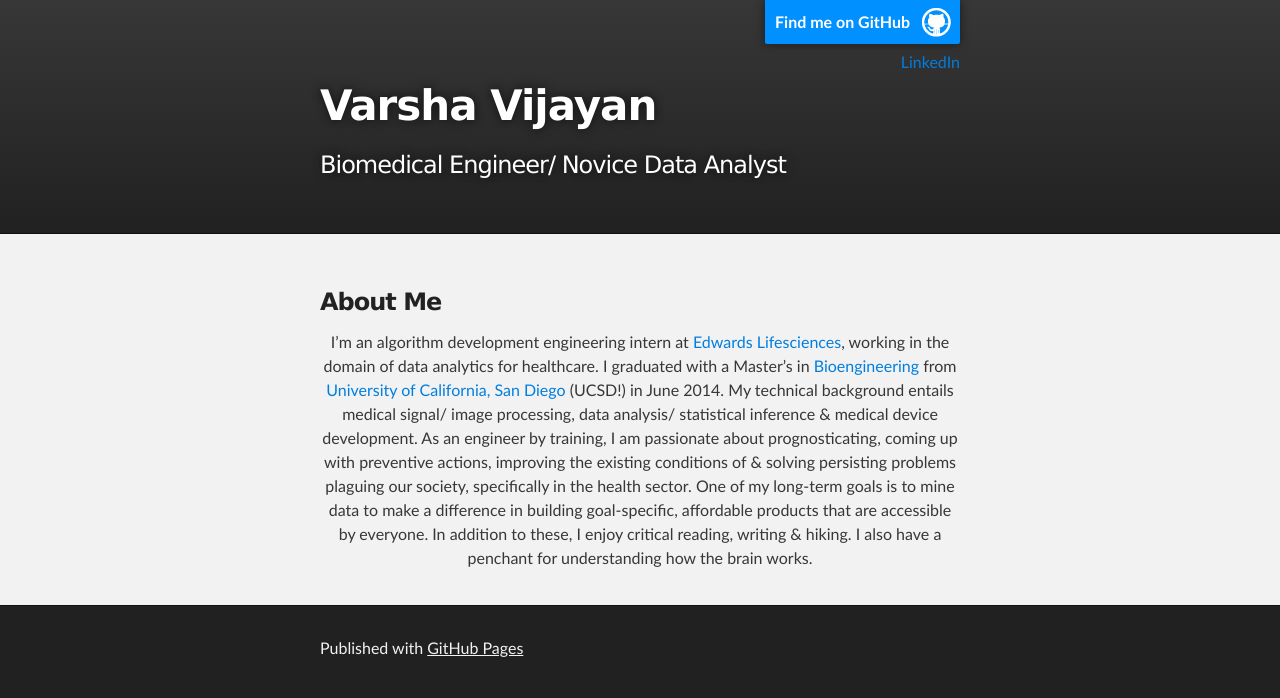
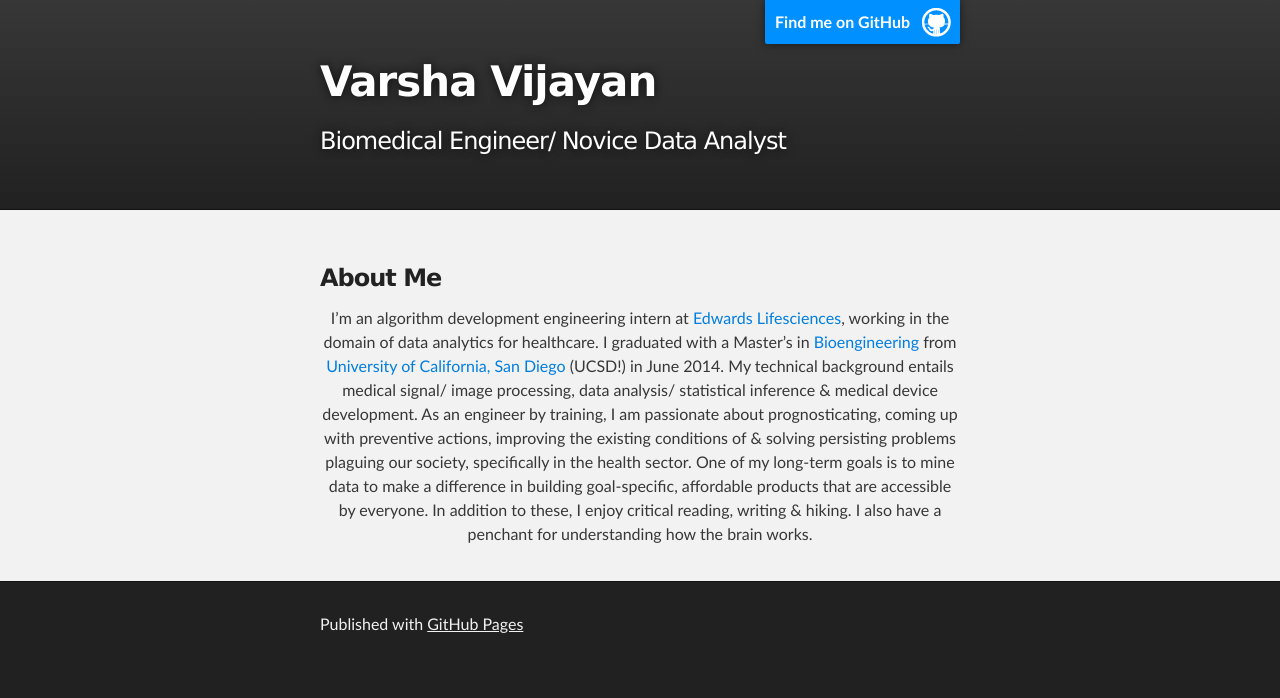
Before and after one commit to varshavijayan/varshavijayan.github.io, a plain HTML site: page index.html in a window 1280 px wide. Drawn offline with Linux system fonts and the light colour scheme.

Commit message:
Update index.html

```diff
--- a/index.html
+++ b/index.html
@@ -19,7 +19,7 @@
           <a id="forkme_banner" href="https://github.com/varshavijayan" target="_blank">Find me on GitHub</a>
           <div style="text-align:right">
              <a class="fc-webicon linkedin" href="https://www.linkedin.com/pub/varsha-vijayan/3b/736/554" target="_blank">
-                LinkedIn</a>
+                </a>
           </div>
           <h1 id="project_title">Varsha Vijayan</h1>
           <h2 id="project_tagline">Biomedical Engineer/ Novice Data Analyst</h2>
```
